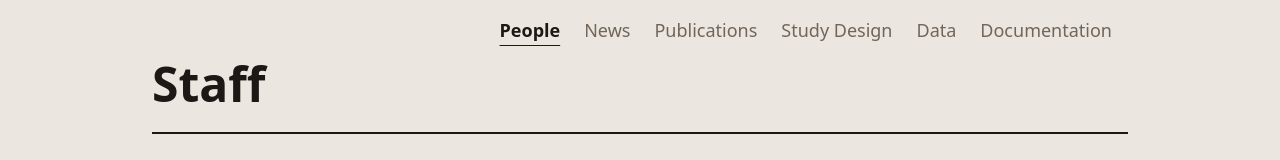
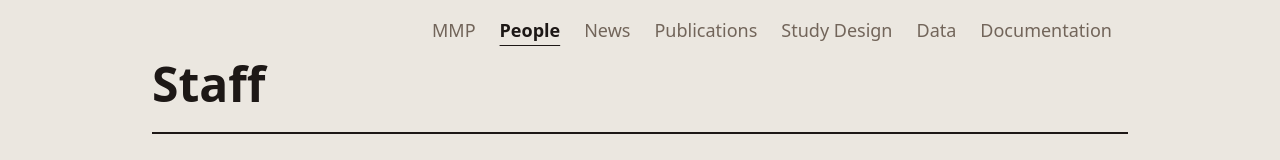
Before and after one commit to brown-ccv/mmp-next, a Next.js app: page /people in a window 1280 px wide. Shown: the top 160 px of the page. Built offline with nearby package versions, Linux system fonts and the light colour scheme; a web font is replaced by a local one.

Commit message:
fix: slots

```diff
--- a/src/components/Header.tsx
+++ b/src/components/Header.tsx
@@ -1,7 +1,8 @@
 import * as NavigationMenu from "@radix-ui/react-navigation-menu";
 import {HamburgerMenuIcon} from "@radix-ui/react-icons";
-import { SITE_TITLE, LINKS } from "../consts"
+import { LINKS } from "../consts"
 import {HeaderLink} from "./HeaderLink"
+import { usePathname } from "next/navigation"
 
 
     export const HamburgerMenu = () => {
@@ -41,10 +42,17 @@ import {HeaderLink} from "./HeaderLink"
     }
 
     export const Header = () => {
-  return (
+        const pathname = usePathname()
+
+        return (
       <>
           <NavigationMenu.Root orientation="horizontal" className="hidden lg:flex lg:justify-end">
               <NavigationMenu.List className="flex justify-end space-x-6 p-4">
+                  <NavigationMenu.Item className={pathname === "/" ? "hidden" : ""}>
+                      <NavigationMenu.Link asChild>
+                          <HeaderLink href="/" title="MMP"/>
+                      </NavigationMenu.Link>
+                  </NavigationMenu.Item>
                   {LINKS.map(link => (
 
                       <NavigationMenu.Item key={link.href}>
--- a/src/components/ProjectAim.tsx
+++ b/src/components/ProjectAim.tsx
@@ -2,9 +2,11 @@ import React from "react";
 
 interface ProjProps {
   color: "blue" | "primary" | "brown"
+    children?: React.ReactNode
+    icon?: React.ReactNode
 }
 
-export const ProjectAim: React.FC<ProjProps> = ({color}) => {
+export const ProjectAim: React.FC<ProjProps> = ({color, children, icon}) => {
   return (
       <div className="flex-1 flex flex-col gap-4">
   <span
@@ -14,7 +16,7 @@ export const ProjectAim: React.FC<ProjProps> = ({color}) => {
               ? "text-primary-500"
               : "text-secondary-brown-500"}
   >
-    <slot name="icon"/>
+    {icon}
   </span>
         <hr
             className={`h-1 w-36 border-none ${
@@ -26,7 +28,7 @@ export const ProjectAim: React.FC<ProjProps> = ({color}) => {
             } `}
         />
         <p>
-          <slot/>
+            {children}
         </p>
       </div>
 
--- a/src/pages/index.js
+++ b/src/pages/index.js
@@ -25,16 +25,13 @@ export default class HomePage extends Component {
             <section className="space-y-12">
               <h3 className="title font-semibold">Project Aims</h3>
               <div className="flex flex-wrap gap-20 justify-center">
-                <ProjectAim color="blue">
-                  <TargetIcon slot="icon" height={36} width={36} />
+                <ProjectAim color="blue" icon={<TargetIcon slot="icon" height={36} width={36} />}>
                   Gather and maintain high quality data on Mexican migration to the US.
                 </ProjectAim>
-                <ProjectAim color="primary">
-                  <GlobeIcon slot="icon" height={36} width={36} />
+                <ProjectAim color="primary" icon={<GlobeIcon slot="icon" height={36} width={36} />}>
                   Make data public and confidential.
                 </ProjectAim>
-                <ProjectAim color="brown">
-                  <Pencil1Icon slot="icon" height={36} width={36} />
+                <ProjectAim color="brown" icon={<Pencil1Icon height={36} width={36} />}>
                   Investigate the evolving transnational dynamics of migration.
                 </ProjectAim>
               </div>
```
